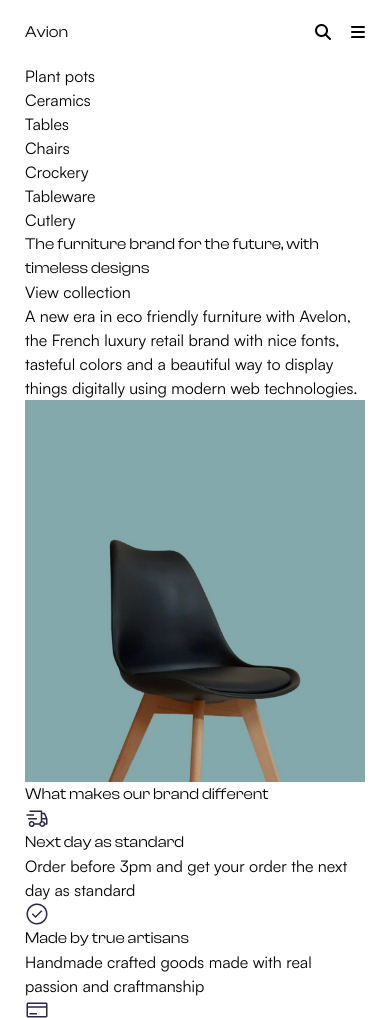
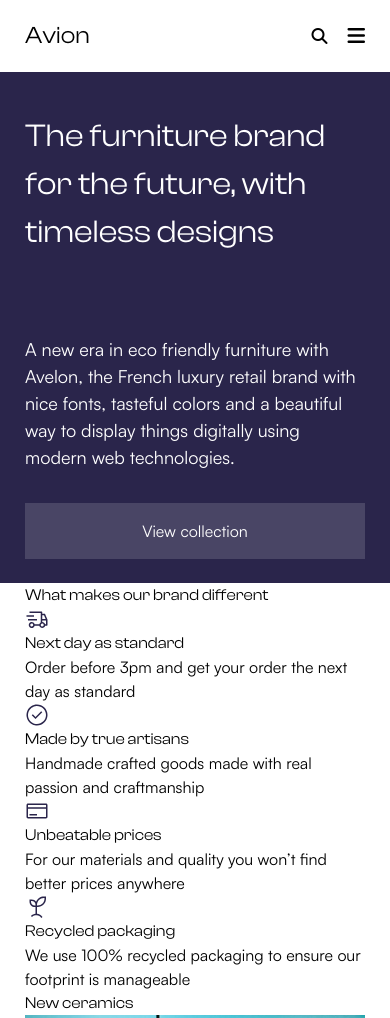
Before and after one commit to Saddam6260/Avion-home-page, a website: page index.html in a window 390 px wide. Shown: the top 1018 px of the page. Drawn offline with Linux system fonts and the light colour scheme; files whose address does not match are found by name.

Commit message:
added full responsive main section

```diff
--- a/index.html
+++ b/index.html
@@ -19,15 +19,15 @@
             <button class="w-4">
               <i class="fa-solid fa-magnifying-glass"></i>
             </button>
-            <button><i class="fa-solid fa-bars"></i></button>
+            <button class="text-xl"><i class="fa-solid fa-bars"></i></button>
           </div>
-          <h3 class="order-1">Avion</h3>
+          <h2 class="text-2xl order-1">Avion</h2>
           <div class="hidden">
             <button><i class="fa-solid fa-cart-shopping"></i></button>
             <button><i class="fa-regular fa-user"></i></button>
           </div>
         </div>
-        <div class="menu">
+        <div class="hidden">
           <ul>
             <li><a href="">Plant pots</a></li>
             <li><a href="">Ceramics</a></li>
@@ -42,19 +42,19 @@
     </header>
 
     <!-- Main section -->
-    <section>
-      <div class="container">
-        <div>
-          <h2>The furniture brand for the future, with timeless designs</h2>
-          <button>View collection</button>
-          <p>
+    <section class="bg-darkBlue xl:bg-white pt-10 pb-6 xl:pt-[60px] xl:pb-[60px]">
+      <div class="container grid md:grid-cols-2 xl:grid-cols-[60%__40%]">
+        <div class="flex flex-col items-start xl:bg-darkBlue md:pr-5 lg:pr-12 xl:pr-24 xl:py-[60px] xl:pl-[60px]">
+          <h1 class="xl:pr-[100px]">The furniture brand for the future, with timeless designs</h1>
+          <button class="btn bg-btnBg order-2 xl:order-1 xl:mt-10">View collection</button>
+          <p class="order-1 xl:order-2 text-white text-[18px] mt-20 xl:mt-[196px] md:mt-10 lg:mt-16 xl:mt-20 mb-8">
             A new era in eco friendly furniture with Avelon, the French luxury
             retail brand with nice fonts, tasteful colors and a beautiful way to
             display things digitally using modern web technologies.
           </p>
         </div>
-        <div>
-          <img src="./images/main-sec-img.png" alt="" />
+        <div class="hidden md:flex" >
+          <img src="./assets/images/main-sec-img.png" alt="" />
         </div>
       </div>
     </section>
--- a/src/tailwind.css
+++ b/src/tailwind.css
@@ -22,6 +22,9 @@
   h6 {
     @apply font-clashi font-normal;
   }
+  h1 {
+    @apply text-[32px] text-white;
+  }
   p,
   li,
   a,
@@ -39,6 +42,9 @@
   .wrapper {
     @apply w-[100%] max-w-[330px] sm:max-w-[340px] md:max-w-[740px] lg:max-w-[944px] xl:max-w-[1384px] m-auto;
   }
+  .btn {
+    @apply w-full py-4 text-white lg:w-auto px-8;
+  }
 }
 
 /* Utilities */
--- a/tailwind.config.js
+++ b/tailwind.config.js
@@ -15,6 +15,8 @@ module.exports = {
     colors: {
       lightGray: "#F9F9F9",
       darkBlue: "#2A254B",
+      white: "#fff",
+      btnBg: "rgba(249, 249, 249, 0.15)",
     },
     extend: {},
   },
```
Also changed, not shown: output/style.css.
